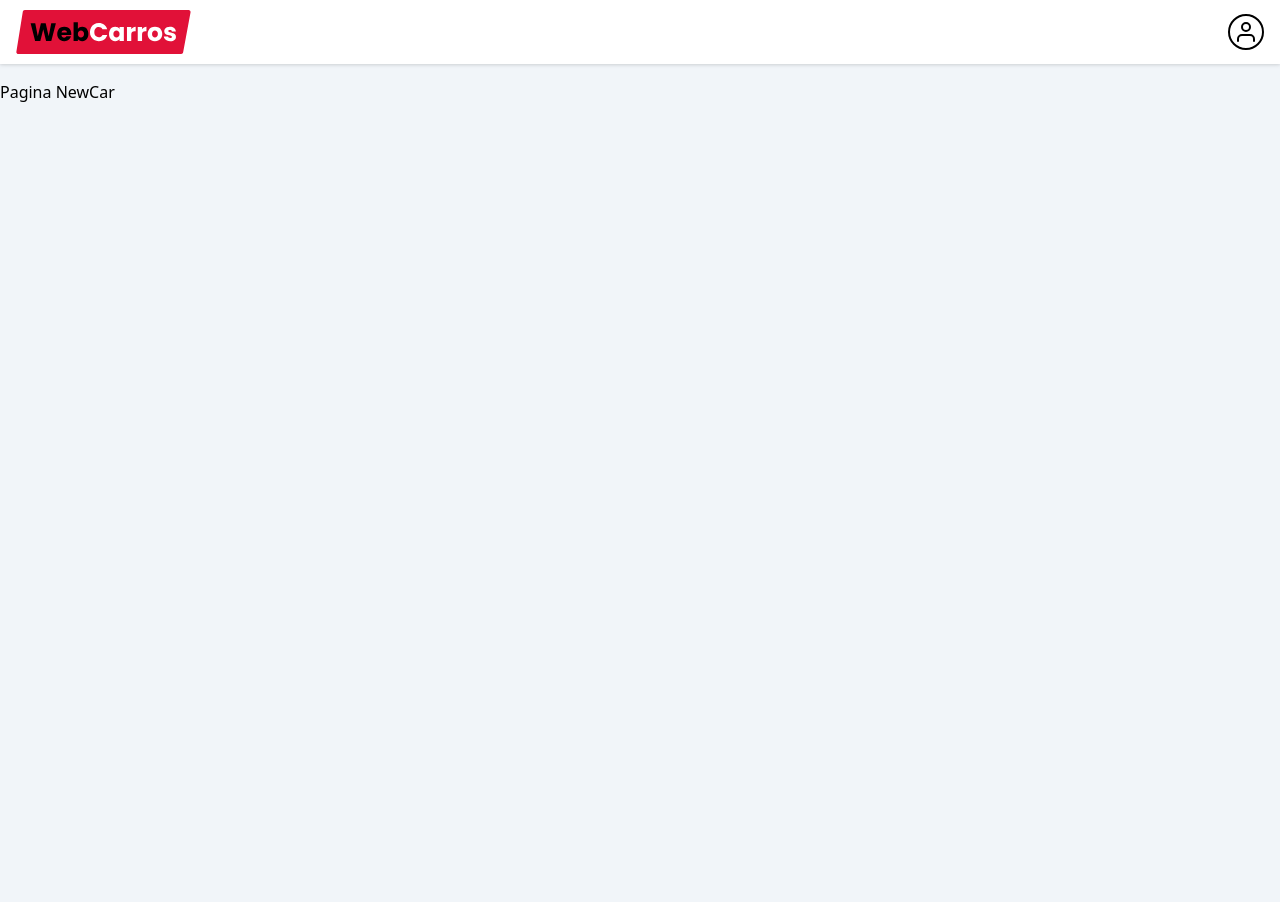
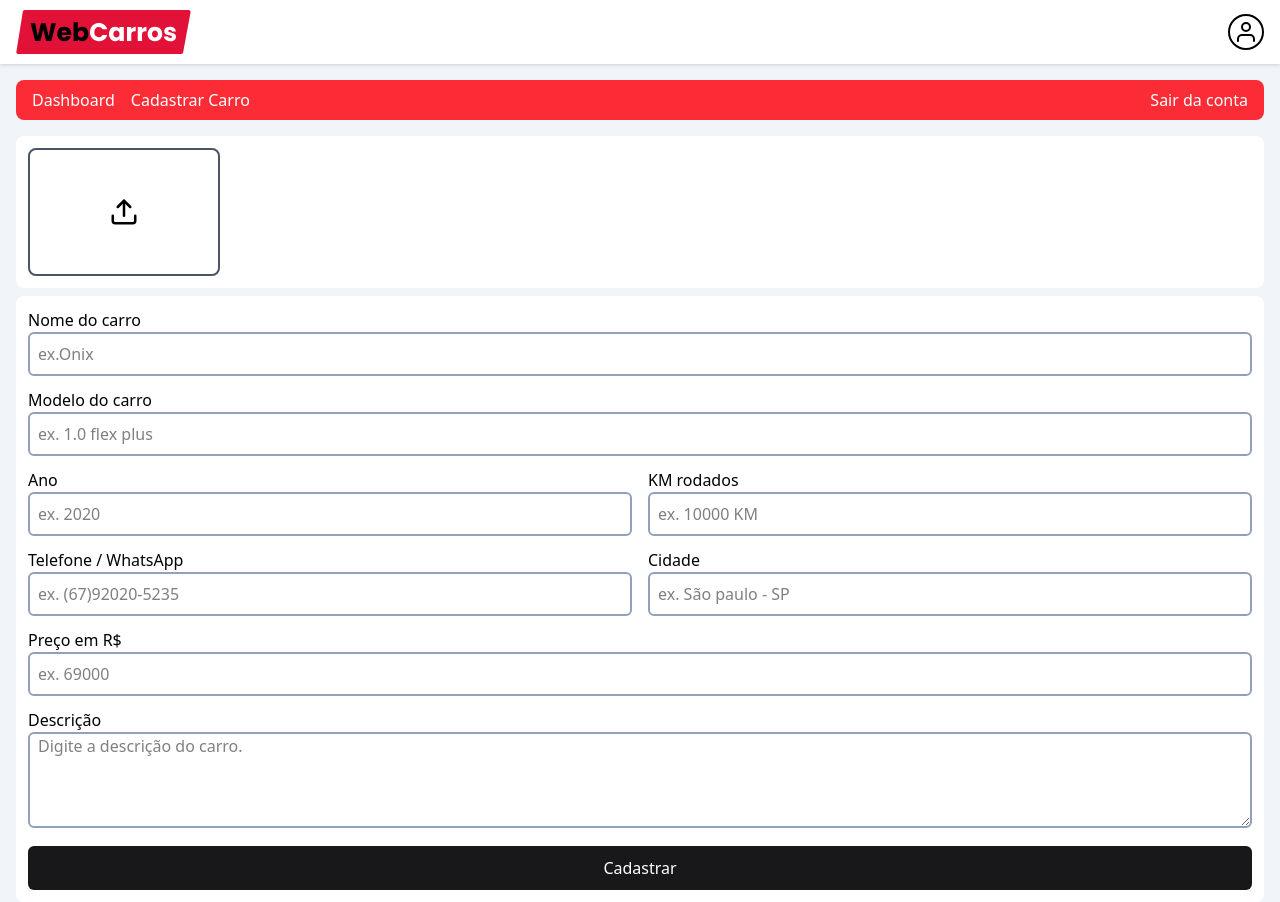
Before and after one commit to italomanzzilima/webcarros, a React (Vite) app: page /dashboard/new in a window 1280 px wide. Before the commit the page ends 800 px from the top, so only its background shows below. Built offline with nearby package versions, Linux system fonts and the light colour scheme; no server answers; sample sign-in values are in the browser's storage.

Commit message:
started changes dashboard & dashboard/new, created button component

```diff
--- /dev/null
+++ b/src/components/Button/index.tsx
@@ -0,0 +1,19 @@
+import type { ReactNode } from "react";
+
+interface ButtonProps {
+  type: "submit" | "reset" | "button" | undefined;
+  children: ReactNode;
+}
+
+const Button = ({ type, children }: ButtonProps) => {
+  return (
+    <button
+      type={type}
+      className="bg-zinc-900 text-white w-full rounded-md h-11 font-medium cursor-pointer"
+    >
+      {children}
+    </button>
+  );
+};
+
+export default Button;
--- a/src/components/input/index.tsx
+++ b/src/components/input/index.tsx
@@ -25,6 +25,7 @@ const Input = ({
         type={type}
         placeholder={placeholder}
         {...register(name, rules)}
+        autoComplete="on"
       />
       {error && <p className="text-red-500">{error}</p>}
     </div>
--- /dev/null
+++ b/src/components/panelHeader/index.tsx
@@ -0,0 +1,21 @@
+import { Link } from "react-router";
+import { signOut } from "firebase/auth";
+import { auth } from "../../services/firebaseConnection";
+
+const DashboardHeader = () => {
+  async function handleLogout() {
+    await signOut(auth);
+  }
+
+  return (
+    <div className="w-full items-center flex h-10 bg-red-500 rounded-lg text-white font-medium gap-4 px-4 mb-4">
+      <Link to="/dashboard">Dashboard</Link>
+      <Link to="/dashboard/new">Cadastrar Carro</Link>
+      <button onClick={handleLogout} className="ml-auto cursor-pointer">
+        Sair da conta
+      </button>
+    </div>
+  );
+};
+
+export default DashboardHeader;
--- a/src/pages/dashboard/index.tsx
+++ b/src/pages/dashboard/index.tsx
@@ -1,8 +1,11 @@
+import Container from "../../components/container";
+import DashboardHeader from "../../components/panelHeader";
+
 const Dashboard = () => {
   return (
-    <div>
-      <h1>Pagina Dashboard</h1>
-    </div>
+    <Container>
+      <DashboardHeader />
+    </Container>
   );
 };
 
--- a/src/pages/dashboard/new/index.tsx
+++ b/src/pages/dashboard/new/index.tsx
@@ -1,8 +1,182 @@
+import { FiUpload } from "react-icons/fi";
+import Container from "../../../components/container";
+import DashboardHeader from "../../../components/panelHeader";
+import Input from "../../../components/input";
+import { useForm } from "react-hook-form";
+import z from "zod";
+import { zodResolver } from "@hookform/resolvers/zod";
+import Button from "../../../components/Button";
+
+const schema = z.object({
+  name: z.string().nonempty("O campo nome é obrigatorio"),
+  model: z.string().nonempty("O modelo é obrigatorio"),
+  year: z.string().nonempty("O ano do carro é obrigatorio"),
+  km: z.string().nonempty("O km do carro é obrigatorio"),
+  price: z.string().nonempty("O preço é obrigatorio"),
+  city: z.string().nonempty("A cidade é obrigatoria"),
+  whatsapp: z
+    .string()
+    .min(1, "O telefone é obrigatorio")
+    .refine((value) => /^(\d{11,12})$/.test(value), {
+      error: "Numero de telefone invalido!",
+    }),
+  description: z.string().nonempty("A descricão é obrigatoria"),
+});
+
+type FormData = z.infer<typeof schema>;
+
 const NewCar = () => {
+  const {
+    register,
+    handleSubmit,
+    formState: { errors },
+  } = useForm<FormData>({
+    resolver: zodResolver(schema),
+    mode: "onChange",
+  });
+
+  function onSubmit(data: FormData) {
+    console.log(data);
+  }
+
   return (
-    <div>
-      <h1>Pagina NewCar</h1>
-    </div>
+    <Container>
+      <DashboardHeader />
+      <div className="w-full bg-white p-3 rounded-lg flex flex-col sm:flex-row items-center gap-2">
+        <button className="border-2 w-48 rounded-lg flex items-center justify-center cursor-pointer border-gray-600 h-32">
+          <div className="cursor-pointer absolute">
+            <FiUpload size={30} color="#000" />
+          </div>
+          <div className="cursor-pointer">
+            <input
+              className="opacity-0 cursor-pointer"
+              type="file"
+              accept="image/*"
+            />
+          </div>
+        </button>
+      </div>
+
+      <div className="w-full bg-white p-3 rounded-lg flex flex-col items-center gap-2 mt-2">
+        <form className="w-full" onSubmit={handleSubmit(onSubmit)}>
+          {/* Name */}
+          <div className="mb-3">
+            <label htmlFor="name" className="mb-3 font-medium">
+              Nome do carro
+            </label>
+            <Input
+              type="text"
+              name="name"
+              placeholder="ex.Onix"
+              register={register}
+              error={errors.name?.message}
+            />
+          </div>
+
+          {/* Model */}
+          <div className="mb-3">
+            <label htmlFor="model" className="mb-3 font-medium">
+              Modelo do carro
+            </label>
+            <Input
+              type="text"
+              name="model"
+              placeholder="ex. 1.0 flex plus"
+              register={register}
+              error={errors.model?.message}
+            />
+          </div>
+
+          {/* Year and KM */}
+          <div className="w-full mb-3 flex gap-4 items-center">
+            <div className="w-full">
+              <label htmlFor="model" className="mb-3 font-medium">
+                Ano
+              </label>
+              <Input
+                type="text"
+                name="year"
+                placeholder="ex. 2020"
+                register={register}
+                error={errors.year?.message}
+              />
+            </div>
+            <div className="w-full">
+              <label htmlFor="model" className="mb-3 font-medium">
+                KM rodados
+              </label>
+              <Input
+                type="text"
+                name="km"
+                placeholder="ex. 10000 KM"
+                register={register}
+                error={errors.km?.message}
+              />
+            </div>
+          </div>
+
+          {/* phone and city */}
+          <div className="w-full mb-3 flex gap-4 items-center">
+            <div className="w-full">
+              <label htmlFor="model" className="mb-3 font-medium">
+                Telefone / WhatsApp
+              </label>
+              <Input
+                type="text"
+                name="whatsapp"
+                placeholder="ex. (67)92020-5235"
+                register={register}
+                error={errors.whatsapp?.message}
+              />
+            </div>
+            <div className="w-full">
+              <label htmlFor="model" className="mb-3 font-medium">
+                Cidade
+              </label>
+              <Input
+                type="text"
+                name="city"
+                placeholder="ex. São paulo - SP"
+                register={register}
+                error={errors.city?.message}
+              />
+            </div>
+          </div>
+
+          {/* Price */}
+          <div className="mb-3">
+            <label htmlFor="model" className="mb-3 font-medium">
+              Preço em R$
+            </label>
+            <Input
+              type="text"
+              name="price"
+              placeholder="ex. 69000"
+              register={register}
+              error={errors.price?.message}
+            />
+          </div>
+
+          {/* Description */}
+          <div className="mb-3">
+            <label htmlFor="model" className="mb-3 font-medium">
+              Descrição
+            </label>
+            <textarea
+              className="border-2 border-slate-400 w-full rounded-md h-24 px-2"
+              {...register("description")}
+              id="description"
+              name="description"
+              placeholder="Digite a descrição do carro."
+            />
+            {errors.description && (
+              <p className="text-red-500">{errors.description.message}</p>
+            )}
+          </div>
+          <Button type="submit">Cadastrar</Button>
+        </form>
+      </div>
+    </Container>
   );
 };
 
--- a/src/pages/home/index.tsx
+++ b/src/pages/home/index.tsx
@@ -9,7 +9,7 @@ const Home = () => {
           type="text"
           placeholder="Digite o nome do carro"
         />
-        <button className="bg-red-500 h-9 px-8 rounded-lg text-white font-medium text-lg">
+        <button className="bg-red-500 h-9 px-8 rounded-lg text-white font-medium text-lg cursor-pointer">
           Buscar
         </button>
       </section>
--- a/src/pages/login/index.tsx
+++ b/src/pages/login/index.tsx
@@ -8,6 +8,7 @@ import { z } from "zod";
 import { signInWithEmailAndPassword, signOut } from "firebase/auth";
 import { auth } from "../../services/firebaseConnection";
 import { useEffect } from "react";
+import Button from "../../components/Button";
 
 const schema = z.object({
   email: z
@@ -78,12 +79,7 @@ const Login = () => {
               register={register}
             />
           </div>
-          <button
-            className="bg-zinc-900 text-white w-full rounded-md h-11 font-medium"
-            type="submit"
-          >
-            Acessar
-          </button>
+          <Button type="submit">Acessar</Button>
         </form>
 
         <Link to="/register" className="underline text-zinc-500">
--- a/src/pages/register/index.tsx
+++ b/src/pages/register/index.tsx
@@ -13,6 +13,7 @@ import {
 } from "firebase/auth";
 import { useContext, useEffect } from "react";
 import { AuthContext } from "../../contexts/auth/AuthContext";
+import Button from "../../components/Button";
 
 // zod schema for form validation
 const schema = z.object({
@@ -109,12 +110,7 @@ const Register = () => {
             />
           </div>
 
-          <button
-            className="bg-zinc-900 text-white w-full rounded-md h-11 font-medium cursor-pointer"
-            type="submit"
-          >
-            Acessar
-          </button>
+          <Button type="submit">Acessar</Button>
         </form>
         <Link to="/login" className="underline text-zinc-500">
           Já possui uma conta? faça o login!
```
